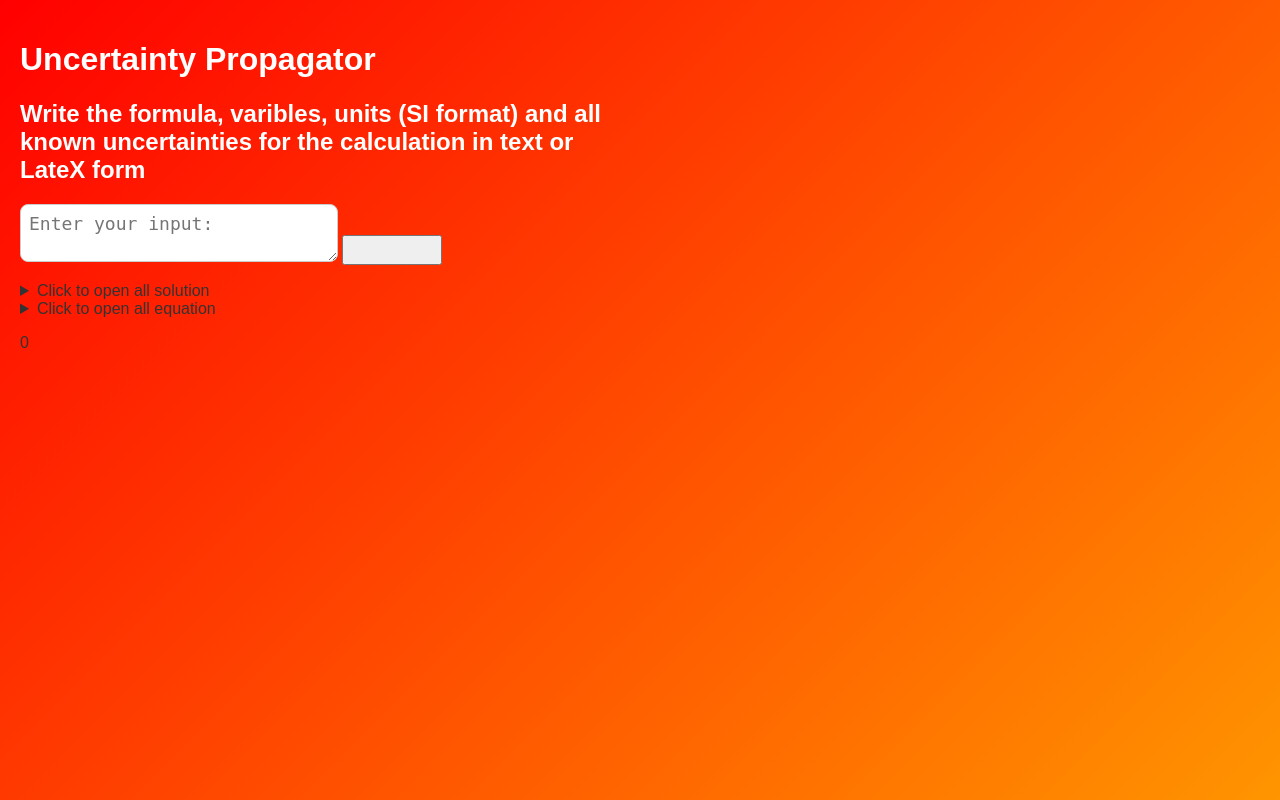
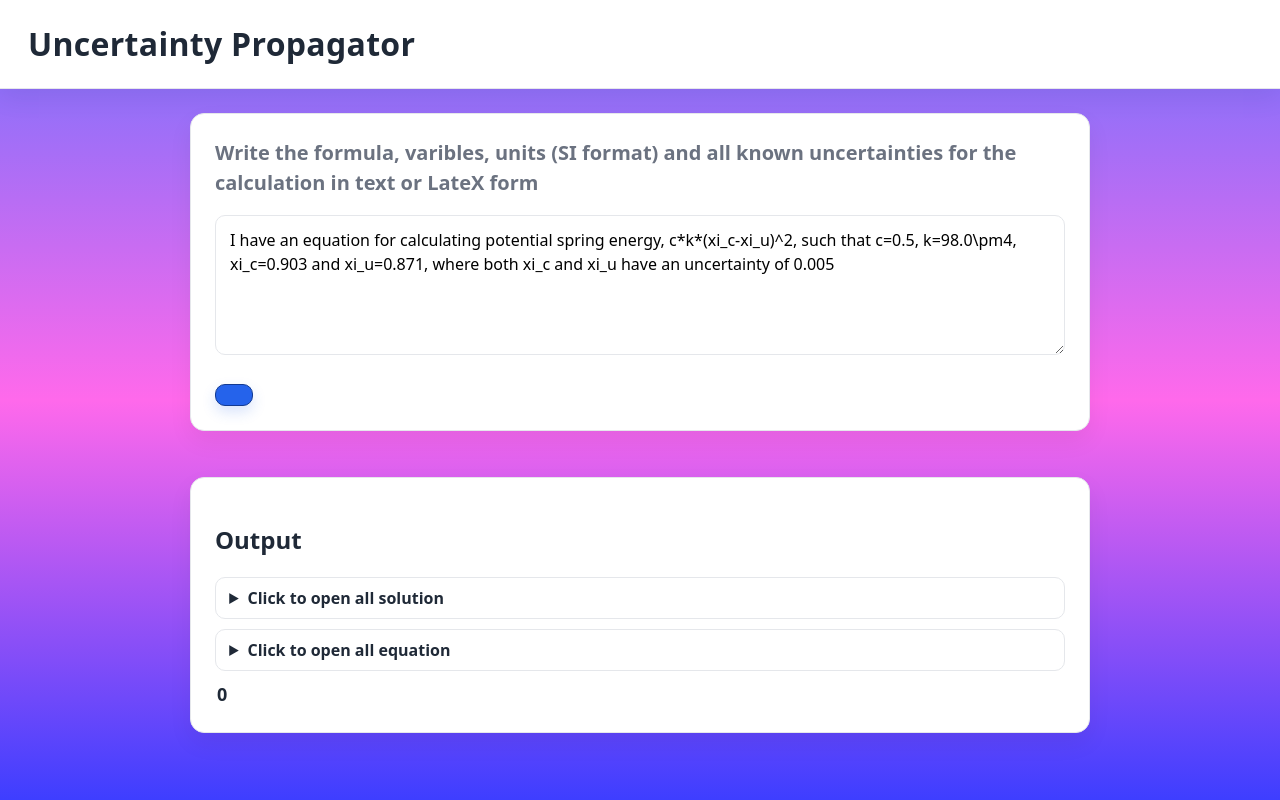
Before and after one commit to ImNotJahan/Emberhacks2025, a Flask app: page / in a window 1280 px wide. Run offline with Flask 3, Linux system fonts and the light colour scheme; parts of the project's set-up code (start-up, migrations or seed data) failed here and were passed over.

Commit message:
It works but shity

```diff
--- a/app.py
+++ b/app.py
@@ -12,15 +12,14 @@ def home(): #Sets the website
 
 @app.route("/getInput", methods=["POST"])  #Gets the input
 def getInput():
-    value = "1"
-    solution = "solution 1111+1111=2222"
-    equation = "equation***"
-
     data = request.get_json()
     text = data.get("text", "")
     answerDic, equationPy = parse_json(manager.get_response(text))
-    send_llm_parsing(equationPy,answerDic)
-    return jsonify({"message": f"Answer: {answerDic}"},{"val": f"Answer: {value}"},{"sol": f"Answer: {solution}"},{"equ": f"Answer: {equation}"}) #Gives out the answer
+    value, solution, equation = send_llm_parsing(equationPy,answerDic)
+    print(value)
+    print(solution)
+    print(equation)
+    return jsonify({"val": value, "sol": solution, "equ": equation}) #Gives out the answer
 
 def start_server():
     print("=== Starting server ===")
--- a/static/script.js
+++ b/static/script.js
@@ -7,8 +7,9 @@ document.getElementById("Btn_input").addEventListener("click", async () => {
     headers: { "Content-Type": "application/json" },
     body: JSON.stringify({ text: input })
   });
-  document.getElementById("responseText").textContent = data.message;//Prints out the values ----TEST TEST TEST
+  const data = await response.json();
   document.getElementById("sol").textContent = data.sol;//Prints out the values
   document.getElementById("equ").textContent = data.equ;//Prints out the values
   document.getElementById("val").textContent = data.val;//Prints out the values
+  console.log(data)
 });
--- a/static/styles.css
+++ b/static/styles.css
@@ -9,27 +9,173 @@
 		background-position: 0% 50%;
 	}
 }
+/* ===== Base / Layout ===== */
+:root{
+  --bg:#f6f7fb;
+  --card:#ffffff;
+  --text:#1f2937;
+  --muted:#6b7280;
+  --accent:#2563eb;
+  --accent-contrast:#ffffff;
+  --border:#e5e7eb;
+  --shadow:0 10px 25px rgba(0,0,0,.06);
+  --radius:14px;
+  --gap:16px;
+}
+
+* { box-sizing: border-box; }
+html, body { height: 100%; }
 body {
-  font-family: Arial, sans-serif;
-  color: #333;
-  background:  linear-gradient(-45deg, #eeff00,#ffb300, #ff0000);
-  background-size: 300% 300%;
   margin: 0;
-  padding: 20px;
+  font: 16px/1.5 system-ui, -apple-system, Segoe UI, Roboto, Arial, sans-serif;
+  color: var(--text);
+  background: linear-gradient(rgb(113, 113, 253),rgb(255, 105, 235),rgb(62, 62, 255));
+  display: flex;
+  flex-direction: column;
 }
-#input{
-  width: 300px;
-  height: 40px;
-  font-size: 18px;
-  padding: 8px;
+
+/* Center the main content and give it breathing room */
+main {
+  width: min(900px, 92vw);
+  margin: 24px auto 64px;
+  display: flex;
+  flex-direction: column;
+  gap: calc(var(--gap) * 1.25);
+}
+
+/* ===== Header ===== */
+header {
+  background: var(--card);
+  box-shadow: var(--shadow);
+  border-bottom: 1px solid var(--border);
+}
+header h1 {
+  margin: 0;
+  padding: 20px clamp(16px, 4vw, 28px);
+  font-size: clamp(20px, 3.8vw, 32px);
+  letter-spacing: .3px;
+}
+
+/* ===== Sections ===== */
+section {
+  background: var(--card);
+  border: 1px solid var(--border);
+  border-radius: var(--radius);
+  padding: clamp(16px, 3.2vw, 24px);
+  box-shadow: var(--shadow);
+}
+
+#inputs h2 {
+  margin-top: 0;
+  font-size: clamp(16px, 2.6vw, 20px);
+  color: var(--muted);
+  font-weight: 600;
+}
+
+/* Column: stack textarea + button with spacing */
+.column {
+  display: flex;
+  flex-direction: column;
+  align-items: stretch;
+  gap: var(--gap);
+  margin-top: 10px;
+}
+
+/* ===== Form controls ===== */
+textarea#input {
+  width: 100%;
+  min-height: 140px;
+  padding: 12px 14px;
+  border: 1px solid var(--border);
+  border-radius: 10px;
+  font: inherit;
+  outline: none;
+  background: #fff;
+  transition: border-color .15s ease, box-shadow .15s ease;
+  resize: vertical; /* allow manual grow */
+}
+textarea#input::placeholder { color: #9ca3af; }
+textarea#input:focus {
+  border-color: var(--accent);
+  box-shadow: 0 0 0 3px color-mix(in oklab, var(--accent) 25%, transparent);
+}
+
+/* Button */
+#Btn_input {
+  align-self: flex-start;         /* keep narrow like a button */
+  padding: 10px 18px;
+  background: var(--accent);
+  color: var(--accent-contrast);
+  border: 1px solid color-mix(in oklab, var(--accent) 70%, black);
+  border-radius: 10px;
+  font-weight: 600;
+  cursor: pointer;
+  transition: transform .06s ease, filter .15s ease, box-shadow .15s ease;
+  box-shadow: 0 6px 14px rgba(37, 99, 235, .18);
+
+}
+#Btn_input:hover { filter: brightness(1.05); }
+#Btn_input:active { transform: translateY(1px); }
+#Btn_input:disabled {
+  opacity: .6;
+  cursor: not-allowed;
+  box-shadow: none;
+}
+
+/* ===== Response text / values ===== */
+#responseText { margin: 0 2px 6px; color: var(--muted); }
+#val { font-weight: 700; font-size: 18px; margin: 8px 2px 0; }
+
+/* ===== Details / Summary (collapsible) ===== */
+details {
+  border: 1px solid var(--border);
+  border-radius: 10px;
+  padding: 8px 12px;
+  background: #fff;
+  transition: border-color .15s ease, box-shadow .15s ease;
+  margin-bottom: 10px;
+}
+details[open] {
+  border-color: color-mix(in oklab, var(--accent) 35%, var(--border));
+  box-shadow: 0 6px 16px rgba(0,0,0,.07);
+}
+summary {
+  font-weight: 700;
+  cursor: pointer;
+  list-style: none; /* hide default marker in some browsers */
+  display: flex;
+  align-items: center;
+  gap: 8px;
+}
+summary::-webkit-details-marker { display: none; }
+/* custom caret */
+summary::before {
+  content: "▶";
+  font-size: 12px;
+  transform: translateY(1px);
+  transition: transform .15s ease;
+}
+details[open] summary::before { transform: rotate(90deg) translateY(0); }
+
+/* Inner paragraphs in details */
+#sol, #equ {
+  margin: 10px 2px 4px;
+  color: #374151;
+}
+
+/* ===== Utilities ===== */
+@media (min-width: 720px) {
+  /* Put textarea and button on one line if you ever want that layout */
+  .column.row-on-wide {
+    flex-direction: row;
+    align-items: center;
+  }
+  .column.row-on-wide > :first-child { flex: 1; }
+}
+
+/* Optional: nice focus ring for keyboard users */
+:focus-visible {
+  outline: 3px solid color-mix(in oklab, var(--accent) 35%, transparent);
+  outline-offset: 2px;
   border-radius: 8px;
-  border: 1px solid #ccc;
 }
-#Btn_input{
-  width: 100px;
-  height: 30px;
-}
-h2,h1{
-  width:50%;
-  color: white;
-}
--- a/templates/index.html
+++ b/templates/index.html
@@ -15,18 +15,26 @@
   <main>
     <section id="inputs">
       <h2>Write the formula, varibles, units (SI format) and all known uncertainties for the calculation in text or LateX form</h2>
-      <textarea id="input" placeholder="Enter your input:"></textarea>
-      <button type = "submit" id="Btn_input">
+      <div class="column">
+        <div>
+          <textarea id="input" placeholder="Enter your input:">I have an equation for calculating potential spring energy, c*k*(xi_c-xi_u)^2, such that c=0.5, k=98.0\pm4, xi_c=0.903 and xi_u=0.871, where both xi_c and xi_u have an uncertainty of 0.005</textarea>
+        </div>
+        <div>
+          <button type = "submit" id="Btn_input">
+        </div>
+      </div>
     </section>
+
     <p id="responseText"></p>
     <section>
+      <h2>Output</h2>
       <details>
         <summary>Click to open all solution</summary>
-        <p id = "sol"></p>
+        <p id = "sol">Solution</p>
       </details>
       <details>
         <summary>Click to open all equation</summary>
-        <p id = "equ"></p>
+        <p id = "equ">Equation</p>
       </details>
       <p id = "val">0</p>
     </section>
```
